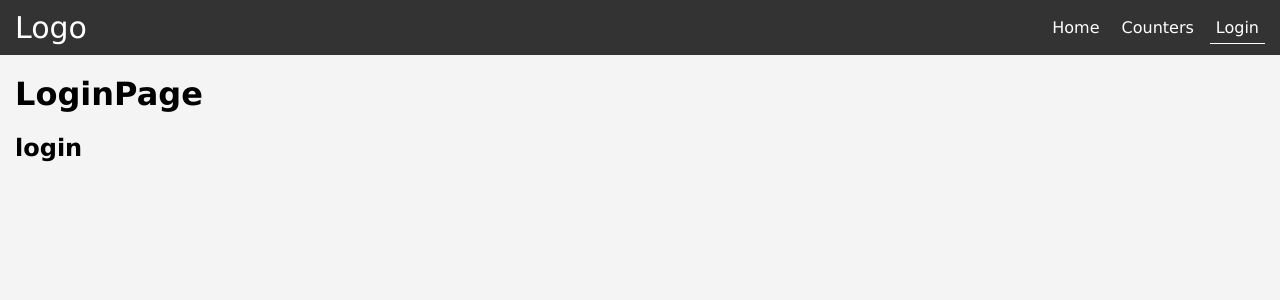
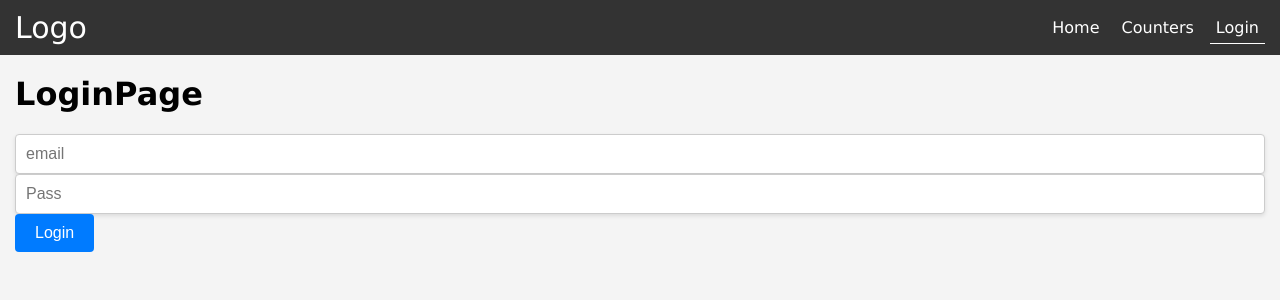
Before and after one commit to MariusCodeAcademy/type19_21_react_ts_useReducer_contextApi, a React (Vite) app: page /login in a window 1280 px wide. Shown: the top 300 px of the page. Built offline with nearby package versions, Linux system fonts and the light colour scheme.

Commit message:
form jsx

```diff
--- a/src/pages/LoginPage.tsx
+++ b/src/pages/LoginPage.tsx
@@ -3,7 +3,9 @@ export default function LoginPage() {
     <div className='container'>
       <h1>LoginPage</h1>
       <form>
-        <h2>login</h2>
+        <input className='input' type='email' placeholder='email' />
+        <input className='input' type='password' placeholder='Pass' />
+        <button type='submit'>Login</button>
       </form>
     </div>
   );
```
